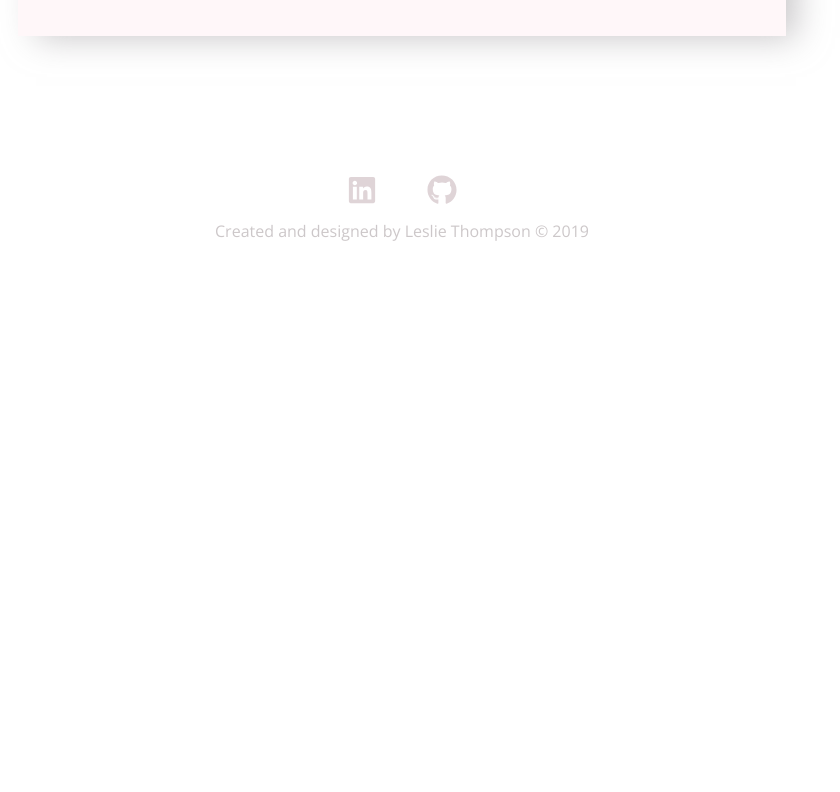
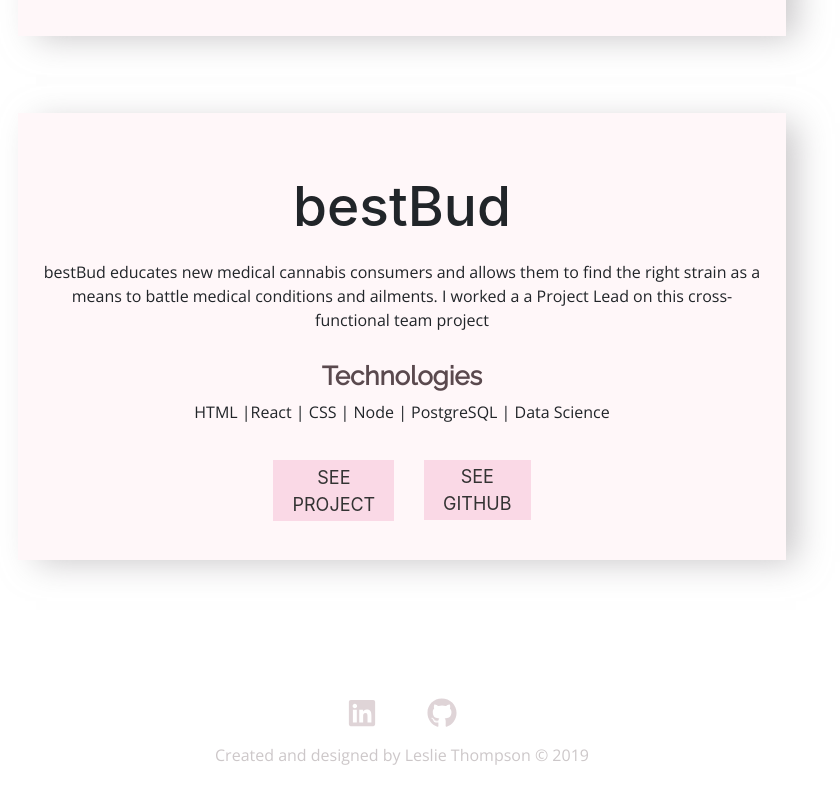
Before and after one commit to LCRT215/Portfolio, a React (Create React App) app: page /work in a window 1280 px wide. Shown: the part 3175-3967 px from the top of the page, without its empty margins (238-1078 px from the left). Before the commit the page ends 3444 px from the top, so only its background shows below. Built offline with nearby package versions, Linux system fonts and the light colour scheme; a web font is replaced by a local one.

Commit message:
added new project

```diff
--- a/src/components/Projects/projectData.js
+++ b/src/components/Projects/projectData.js
@@ -40,5 +40,15 @@ export default [
     tech: "React | Node.js | Sqlite3 | Express | Jest",
     github: "https://github.com/a-to-z-experiences/AtoZ_backend",
     link: "https://atoz-backend.herokuapp.com/"
+  },
+  {
+    id: 4,
+    title: "bestBud",
+    titleFont: "bestBud",
+    description:
+      "bestBud educates new medical cannabis consumers and allows them to find the right strain as a means to battle medical conditions and ailments. I worked a a Project Lead on this cross-functional team project",
+    tech: "HTML |React | CSS | Node | PostgreSQL | Data Science",
+    link: "https://bestbudhome.netlify.com/",
+    github: "https://github.com/Med-Cabinet-BW"
   }
 ];
```
